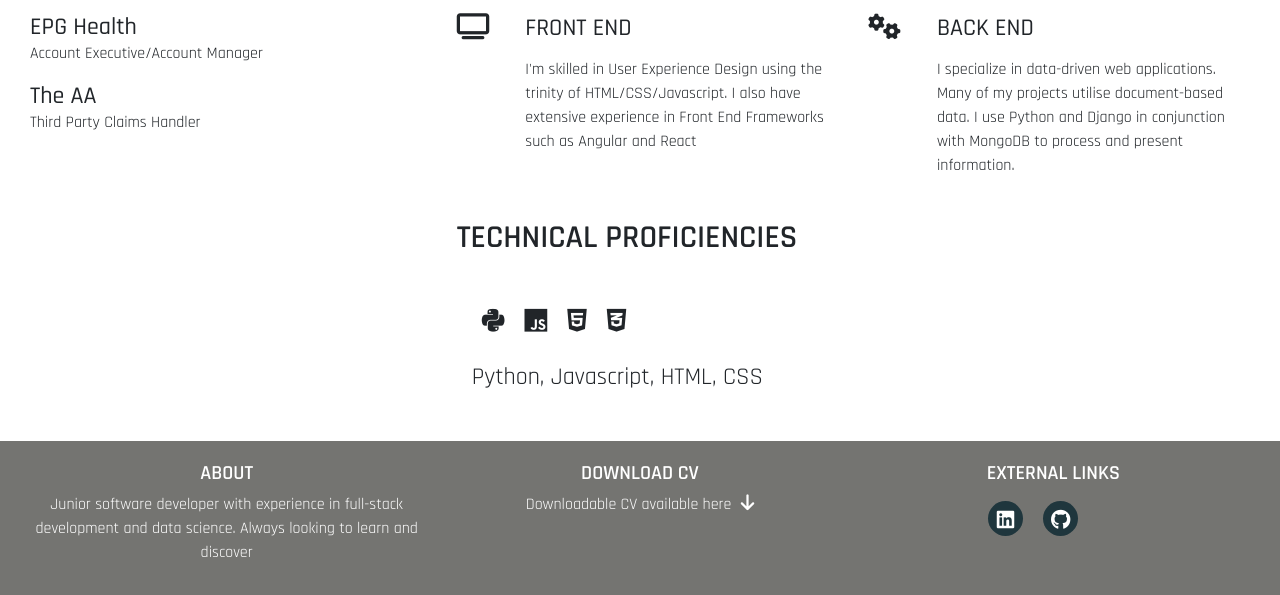
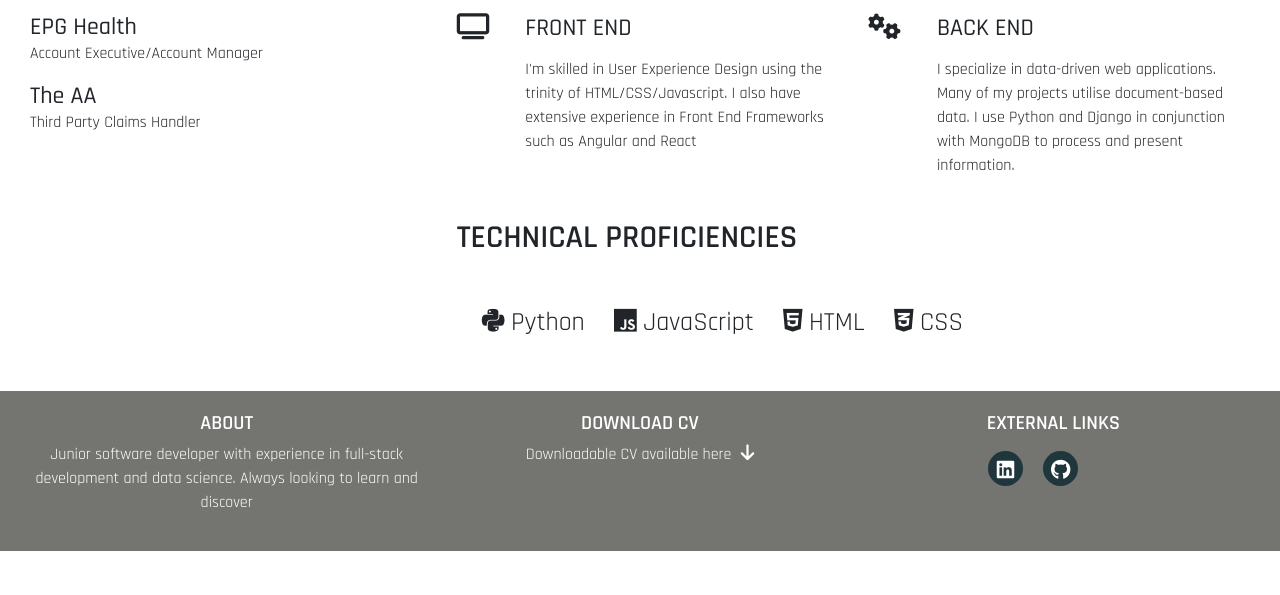
Before and after one commit to HGlass07/Bootstrap-CV, a plain HTML site: page cv.html in a window 1280 px wide. Shown: the part 459-1054 px from the top of the page. After the commit the page ends 1010 px from the top, so only its background shows below. Drawn offline with nearby package versions, Linux system fonts and the light colour scheme.

Commit message:
added styling and icons to proficiencies section

```diff
--- a/assets/css/style.css
+++ b/assets/css/style.css
@@ -291,8 +291,9 @@ footer {
 .prof-icons {
     padding: 10px;
     font-size: 26px;
+    margin-right: 5px;
 }
 
-.profs {
-    font-size: x-large;
+.icon-titles {
+    font-family: 'Rajdhani', sans-serif;
 }
--- a/cv.html
+++ b/cv.html
@@ -114,14 +114,14 @@
                         <h3 class="section-heading uppercase">Technical Proficiencies</h3>
                     </div>
                 </div>
-                <div class="col">
+                <div class="col-10">
                     <div class="row">
-                        <div class="tech-proficiency col-10 offset-1 offset-sm-0 col-sm-4 col-md-6">
+                        <div class="tech-proficiency col-10">
                             <div class = "prof-icons-section">
-                                <i class="prof-icons fa-brands fa-python"></i><i class="prof-icons fa-brands fa-js"></i><i class="prof-icons fa-brands fa-html5"></i><i class="prof-icons fa-brands fa-css3-alt"></i>
-                            </div>
-                            <div class = "profs">
-                                <p>Python, Javascript, HTML, CSS</p>
+                                <i class="prof-icons fa-brands fa-python"> <span class = "icon-titles">Python</span></i>
+                                <i class="prof-icons fa-brands fa-js"> <span class = "icon-titles">JavaScript</span></i>
+                                <i class="prof-icons fa-brands fa-html5"> <span class = "icon-titles">HTML</span></i>
+                                <i class="prof-icons fa-brands fa-css3-alt"> <span class = "icon-titles">CSS</span></i>
                             </div>
                         </div>
                     </div>
```
